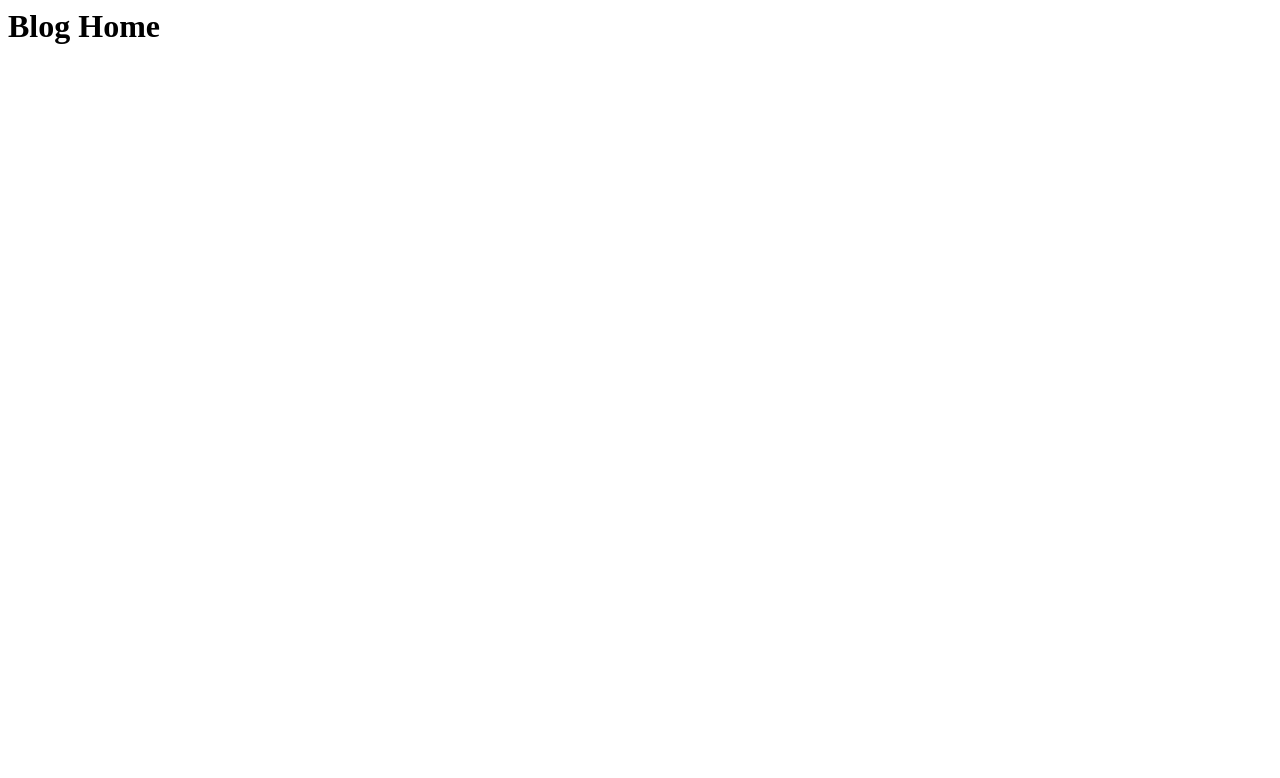
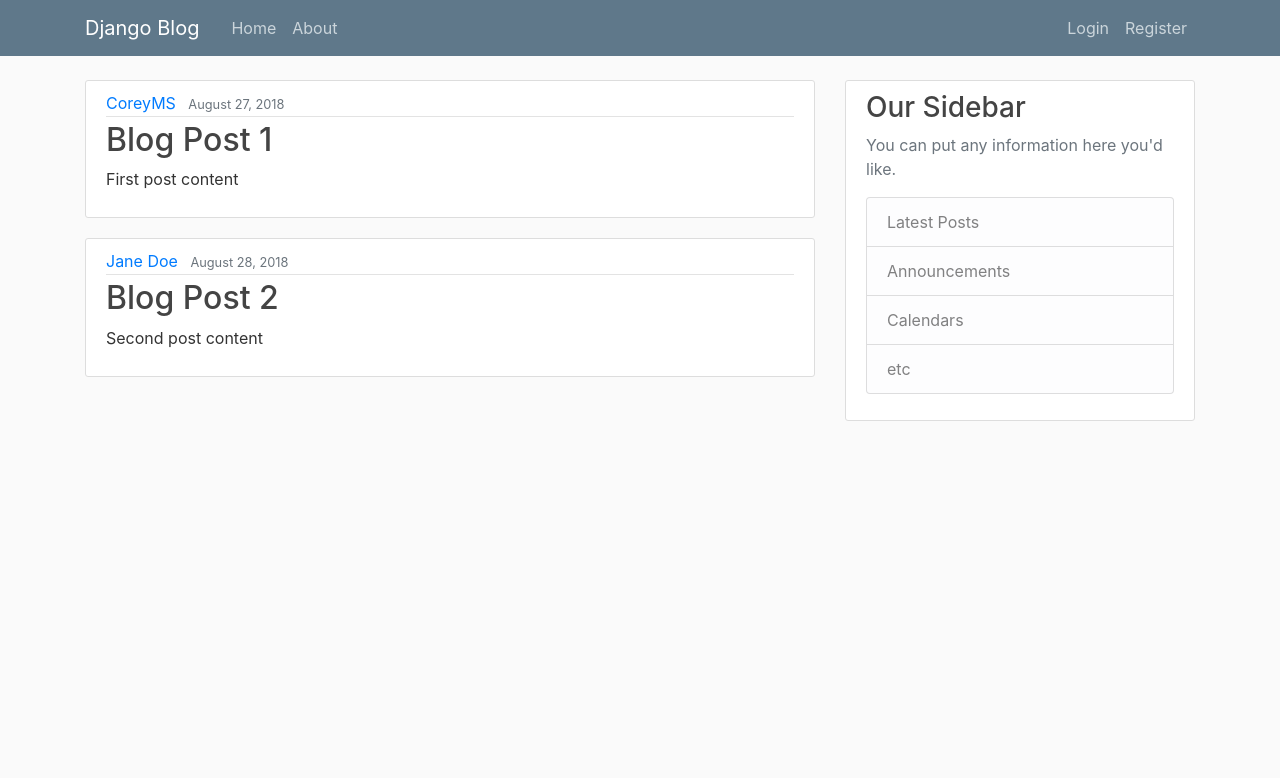
Before and after one commit to RadiObad/dj_blogger, a Django app: page / in a window 1280 px wide. Before the commit the part shown is almost empty. Shown: the top 778 px of the page. Run offline with Django 3.2, Linux system fonts and the light colour scheme; some libraries are stand-ins or nearby versions.

Commit message:
Added templates

```diff
--- a/blog/static/blog/css/main.css
+++ b/blog/static/blog/css/main.css
@@ -0,0 +1,84 @@
+body {
+  background: #fafafa;
+  color: #333333;
+  margin-top: 5rem;
+}
+
+h1, h2, h3, h4, h5, h6 {
+  color: #444444;
+}
+
+ul {
+  margin: 0;
+}
+
+.bg-steel {
+  background-color: #5f788a;
+}
+
+.site-header .navbar-nav .nav-link {
+  color: #cbd5db;
+}
+
+.site-header .navbar-nav .nav-link:hover {
+  color: #ffffff;
+}
+
+.site-header .navbar-nav .nav-link.active {
+  font-weight: 500;
+}
+
+.content-section {
+  background: #ffffff;
+  padding: 10px 20px;
+  border: 1px solid #dddddd;
+  border-radius: 3px;
+  margin-bottom: 20px;
+}
+
+.article-title {
+  color: #444444;
+}
+
+a.article-title:hover {
+  color: #428bca;
+  text-decoration: none;
+}
+
+.article-content {
+  white-space: pre-line;
+}
+
+.article-img {
+  height: 65px;
+  width: 65px;
+  margin-right: 16px;
+}
+
+.article-metadata {
+  padding-bottom: 1px;
+  margin-bottom: 4px;
+  border-bottom: 1px solid #e3e3e3
+}
+
+.article-metadata a:hover {
+  color: #333;
+  text-decoration: none;
+}
+
+.article-svg {
+  width: 25px;
+  height: 25px;
+  vertical-align: middle;
+}
+
+.account-img {
+  height: 125px;
+  width: 125px;
+  margin-right: 20px;
+  margin-bottom: 16px;
+}
+
+.account-heading {
+  font-size: 2.5rem;
+}
--- a/blog/templates/blog/about.html
+++ b/blog/templates/blog/about.html
@@ -0,0 +1,4 @@
+{% extends "blog/base.html" %}
+{% block content %}
+    <h1>About Page</h1>
+{% endblock content %}
--- a/blog/templates/blog/base.html
+++ b/blog/templates/blog/base.html
@@ -1,3 +1,4 @@
+{% load static %}
 <!doctype html>
 <html lang="en">
   <head>
@@ -8,10 +9,58 @@
     <!-- Bootstrap CSS -->
     <link rel="stylesheet" href="https://stackpath.bootstrapcdn.com/bootstrap/4.5.0/css/bootstrap.min.css" integrity="sha384-9aIt2nRpC12Uk9gS9baDl411NQApFmC26EwAOH8WgZl5MYYxFfc+NcPb1dKGj7Sk" crossorigin="anonymous">
 
-    <title>Hello, world!</title>
+    <link rel="stylesheet" type="text/css" href="{% static 'blog/css/main.css' %}">
+
+    {% if title %}
+        <title>Django Blog - {{ title }}</title>
+    {% else %}
+        <title>Django Blog</title>
+    {% endif %}
+</head>
   </head>
   <body>
-    <h1>Hello, world!</h1>
+    <header class="site-header">
+      <nav class="navbar navbar-expand-md navbar-dark bg-steel fixed-top">
+        <div class="container">
+          <a class="navbar-brand mr-4" href="{% url 'blog-home' %}">Django Blog</a>
+          <button class="navbar-toggler" type="button" data-toggle="collapse" data-target="#navbarToggle" aria-controls="navbarToggle" aria-expanded="false" aria-label="Toggle navigation">
+          <span class="navbar-toggler-icon"></span>
+          </button>
+          <div class="collapse navbar-collapse" id="navbarToggle">
+            <div class="navbar-nav mr-auto">
+              <a class="nav-item nav-link" href="{% url 'blog-home' %}">Home</a>
+              <a class="nav-item nav-link" href="{% url 'blog-about' %}">About</a>
+            </div>
+            <!-- Navbar Right Side -->
+            <div class="navbar-nav">
+              <a class="nav-item nav-link" href="#">Login</a>
+              <a class="nav-item nav-link" href="#">Register</a>
+            </div>
+          </div>
+        </div>
+      </nav>
+    </header>
+    <main role="main" class="container">
+      <div class="row">
+        <div class="col-md-8">
+          {% block content %}{% endblock %}
+        </div>
+        <div class="col-md-4">
+          <div class="content-section">
+            <h3>Our Sidebar</h3>
+            <p class='text-muted'>You can put any information here you'd like.
+              <ul class="list-group">
+                <li class="list-group-item list-group-item-light">Latest Posts</li>
+                <li class="list-group-item list-group-item-light">Announcements</li>
+                <li class="list-group-item list-group-item-light">Calendars</li>
+                <li class="list-group-item list-group-item-light">etc</li>
+              </ul>
+            </p>
+          </div>
+        </div>
+      </div>
+    </main>
+
 
     <!-- Optional JavaScript -->
     <!-- jQuery first, then Popper.js, then Bootstrap JS -->
--- a/blog/templates/blog/home.html
+++ b/blog/templates/blog/home.html
@@ -0,0 +1,15 @@
+{% extends "blog/base.html" %}
+{% block content %}
+    {% for post in posts %}
+        <article class="media content-section">
+          <div class="media-body">
+            <div class="article-metadata">
+              <a class="mr-2" href="#">{{ post.author }}</a>
+              <small class="text-muted">{{ post.date_posted }}</small>
+            </div>
+            <h2><a class="article-title" href="#">{{ post.title }}</a></h2>
+            <p class="article-content">{{ post.content }}</p>
+          </div>
+        </article>
+    {% endfor %}
+{% endblock content %}
--- a/blog/views.py
+++ b/blog/views.py
@@ -1,10 +1,27 @@
 from django.shortcuts import render
-from django.http import HttpResponse
+
+posts = [
+    {
+        'author': 'CoreyMS',
+        'title': 'Blog Post 1',
+        'content': 'First post content',
+        'date_posted': 'August 27, 2018'
+    },
+    {
+        'author': 'Jane Doe',
+        'title': 'Blog Post 2',
+        'content': 'Second post content',
+        'date_posted': 'August 28, 2018'
+    }
+]
 
 
 def home(request):
-    return HttpResponse('<h1>Blog Home</h1>')
+    context = {
+        'posts': posts
+    }
+    return render(request, 'blog/home.html', context)
 
 
 def about(request):
-    return HttpResponse('<h1>Blog About</h1>')
+    return render(request, 'blog/about.html', {'title': 'About'})
--- a/blogger/settings.py
+++ b/blogger/settings.py
@@ -31,6 +31,7 @@ ALLOWED_HOSTS = []
 # Application definition
 
 INSTALLED_APPS = [
+    'blog.apps.BlogConfig',
     'django.contrib.admin',
     'django.contrib.auth',
     'django.contrib.contenttypes',
```
